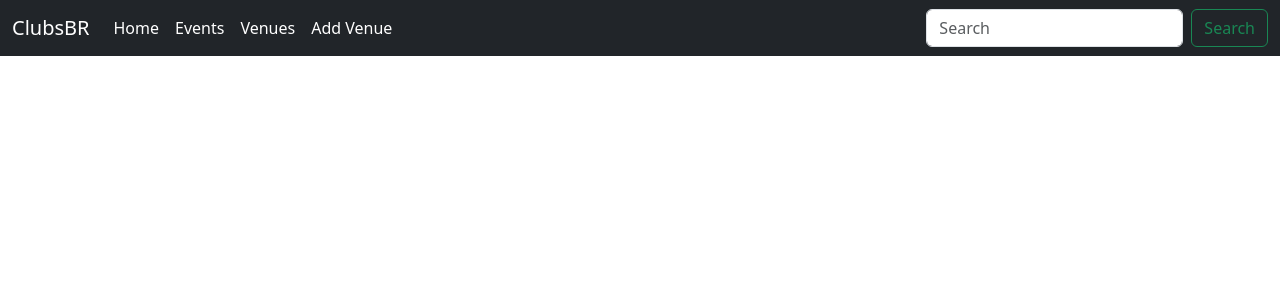
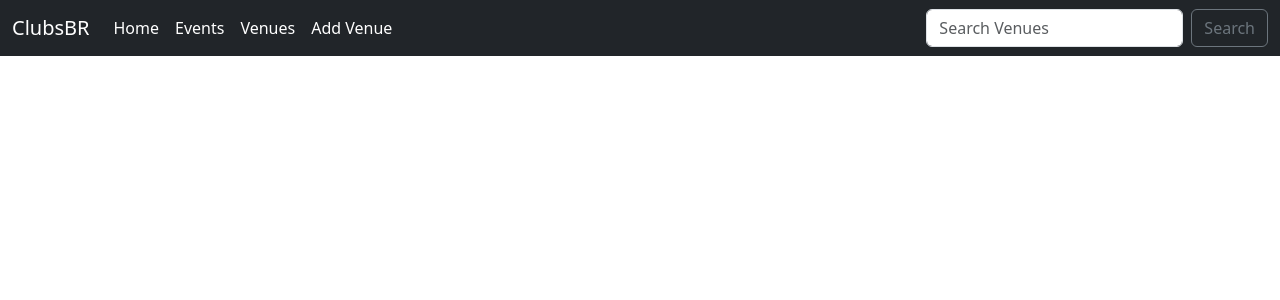
Before and after one commit to GuiFernandess7/DjangoClubApp, a Django app: template templates/events/home.html in a window 1280 px wide. Shown: the top 300 px of the page. Run offline with Django 4.2, Linux system fonts and the light colour scheme; the template is opened without the code that fills it, so the values that code supplies are empty.

Commit message:
navbar updated

```diff
--- a/templates/events/navbar.html
+++ b/templates/events/navbar.html
@@ -19,9 +19,10 @@
             <a class="nav-link active" aria-current="page" href="{% url 'add-venue'%}">Add Venue</a>
           </li>
         </ul>
-        <form class="d-flex" role="search">
-          <input class="form-control me-2" type="search" placeholder="Search" aria-label="Search">
-          <button class="btn btn-outline-success" type="submit">Search</button>
+        <form class="d-flex" role="search" method="POST" action="{% url 'search-venues' %}">
+          {% csrf_token %}
+          <input class="form-control me-2" name="searched" type="search" placeholder="Search Venues" aria-label="Search">
+          <button class="btn btn-outline-secondary" type="submit">Search</button>
         </form>
       </div>
     </div>
```
